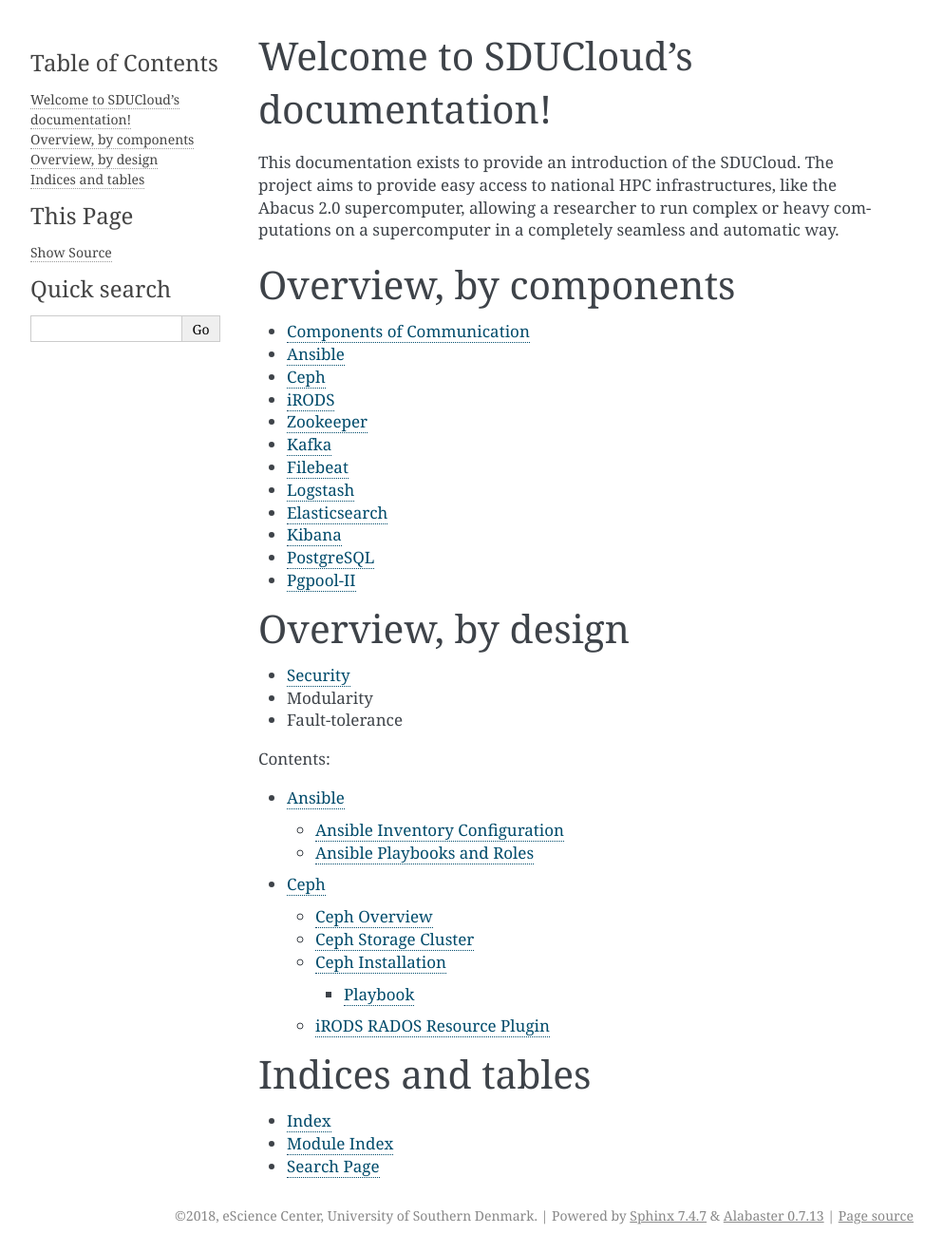
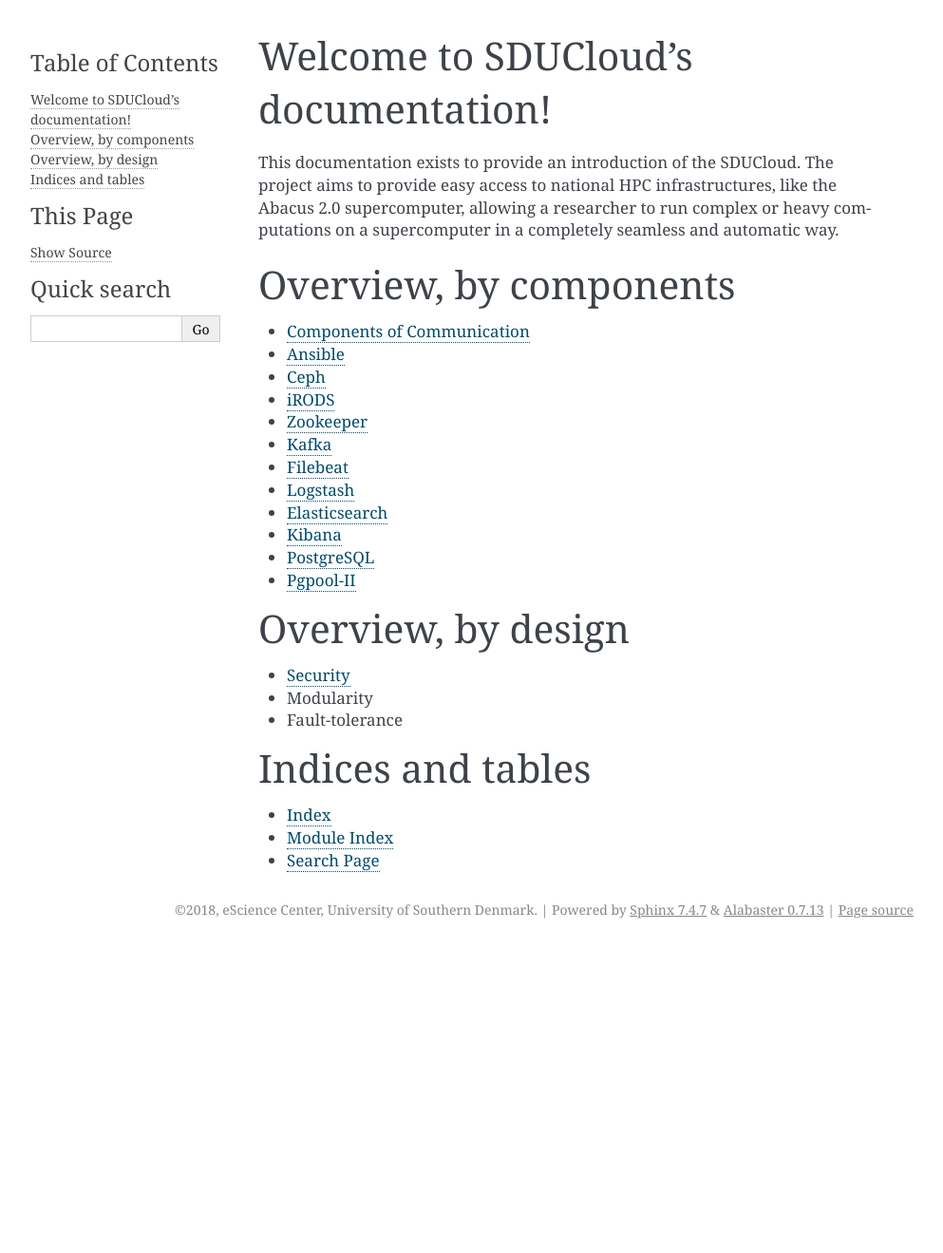
Before and after one commit to SDU-eScience/SDUCloudDoc, a Sphinx documentation site: the page built from docs/source/index.rst, in a window 1280 px wide. Shown: the whole page at 95% size, without its empty margins (148-1141 px from the left). Built offline with Sphinx 7.4.7, drawn with Linux system fonts in a browser that asks for light colours; after the commit the page ends 997 px from its top, so only the background shows below that.

Commit message:
Remove some irrelavant.

```diff
--- a/docs/source/index.rst
+++ b/docs/source/index.rst
@@ -31,13 +31,6 @@
 
 
 .. toctree::
-   :maxdepth: 3
-   :caption: Contents:
-
-   ansible.rst
-   ceph.rst
-
-.. toctree::
    :maxdepth: 2
 
 
```
